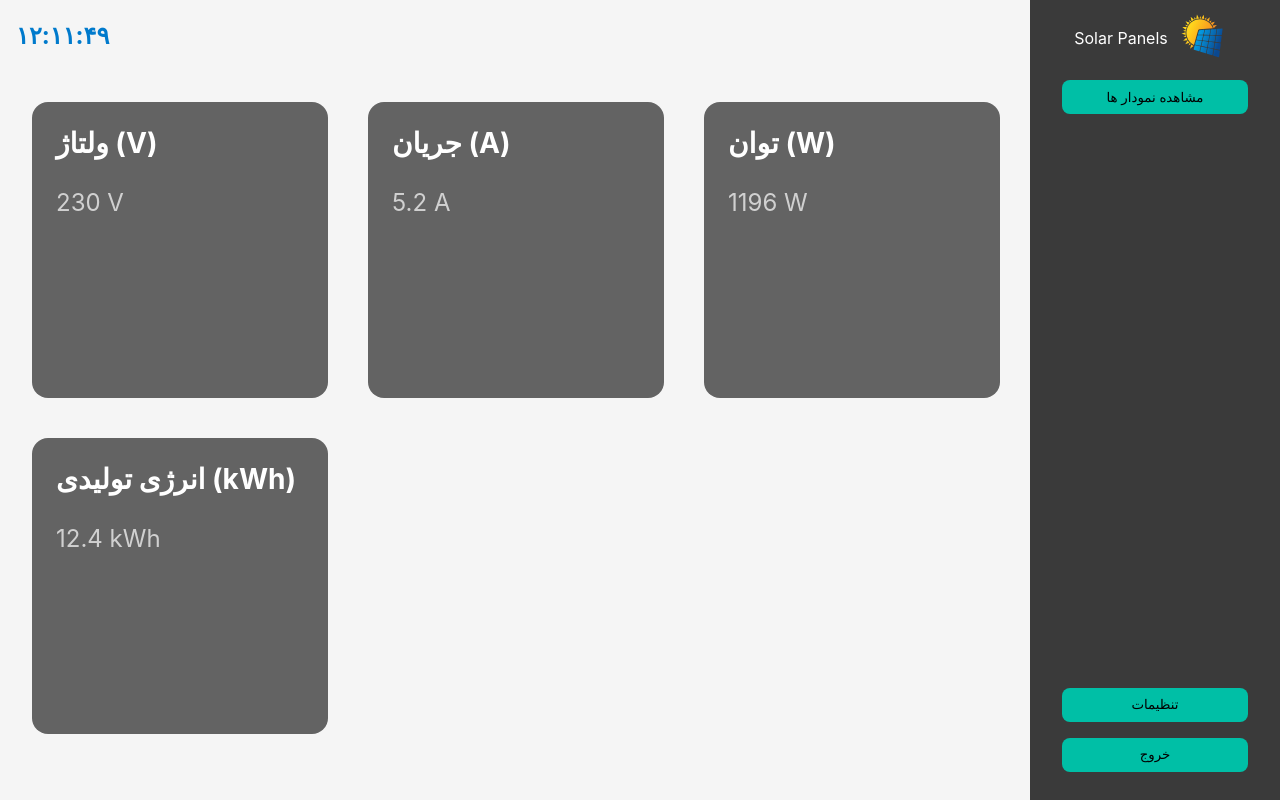
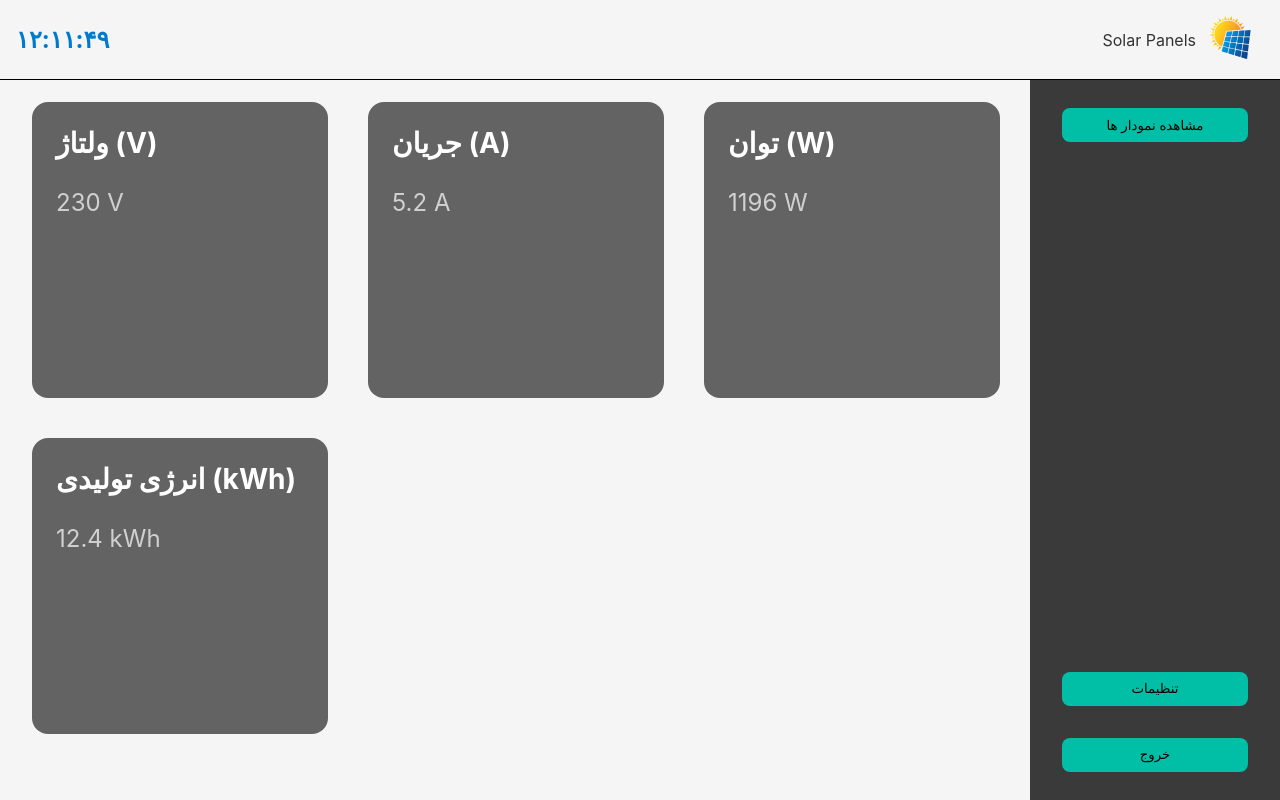
Before and after one commit to erfanhoseinih/panel, a React (Vite) app: page /dashboard in a window 1280 px wide. Built offline with nearby package versions, Linux system fonts and the light colour scheme; the HTML template or start-up script is replaced by a standard one.

Commit message:
restruct and clean

```diff
--- a/src/pages/DashboardPage/components/header/Header.tsx
+++ b/src/pages/DashboardPage/components/header/Header.tsx
@@ -17,6 +17,9 @@ const Header = ({ className }: { className: string }) => {
   return (
     <div className={`${styles.header} ${className}`}>
       <h1 className={styles.title}>{formattedTime}</h1>
+      <div className={styles.logo}>
+        <p>Solar Panels</p> <img src="/images/logo.svg" />
+      </div>
     </div>
   );
 };
--- a/src/pages/DashboardPage/components/header/styles.module.scss
+++ b/src/pages/DashboardPage/components/header/styles.module.scss
@@ -3,6 +3,20 @@
   justify-content: space-between;
   align-items: center;
   padding: 1rem;
+  width: 100%;
+  border-bottom: 1px solid black;
+
+  .logo {
+    width: max-content;
+    display: flex;
+    align-items: center;
+    justify-content: center;
+
+    img {
+      width: 100px;
+      margin: -1rem;
+    }
+  }
 }
 .title {
   font-size: 1.5rem;
--- a/src/pages/DashboardPage/components/sidebar/Sidebar.tsx
+++ b/src/pages/DashboardPage/components/sidebar/Sidebar.tsx
@@ -9,9 +9,6 @@ const Sidebar = ({ className }: { className: string }) => {
 
   return (
     <div className={`${styles.sidebar} ${className}`}>
-      <div className={styles.logo}>
-        <p>Solar Panels</p> <img src="/images/logo.svg" />
-      </div>
       <button onClick={() => setChartsShow(!chartsShow)}>
         مشاهده نمودار ها
       </button>
--- a/src/pages/DashboardPage/components/sidebar/styles.module.scss
+++ b/src/pages/DashboardPage/components/sidebar/styles.module.scss
@@ -5,20 +5,7 @@
   display: flex;
   flex-direction: column;
   padding: 0.75rem 2rem;
-  background-color:var( --tertiary-color);
-
-  .logo {
-    width: 100%;
-    display: flex;
-    align-items: center;
-    justify-content: center;
-    margin-bottom: 1rem;
-
-    img {
-      width: 100px;
-      margin: -1rem;
-    }
-  }
+  background-color: var(--tertiary-color);
 
   button {
     color: black;
@@ -27,6 +14,7 @@
     border-radius: 0.5rem;
     padding: 0.6rem 1.2rem;
     margin-bottom: 1rem;
+    margin-top: 1rem;
     &:hover {
       cursor: pointer;
       background-color: rgb(0, 145, 125);
--- a/src/pages/DashboardPage/styles.module.scss
+++ b/src/pages/DashboardPage/styles.module.scss
@@ -23,17 +23,26 @@
   .header {
     position: relative;
     grid-area: header;
-    padding-right: 250px;
+
     z-index: 30;
     width: 100vw;
+    height: 80px;
+
+    position: fixed;
+    top: 0;
+    right: 0;
+
+    z-index: 100;
+
+    background-color: #f5f5f5;
   }
 
   .sidebar {
     position: fixed;
-    top: 0;
+    top: 80px;
     right: 0;
     width: 250px;
-    height: 100vh;
+    height: calc(100vh - 80px);
     background-color: #3a3a3a;
     color: white;
     z-index: 2;
```
